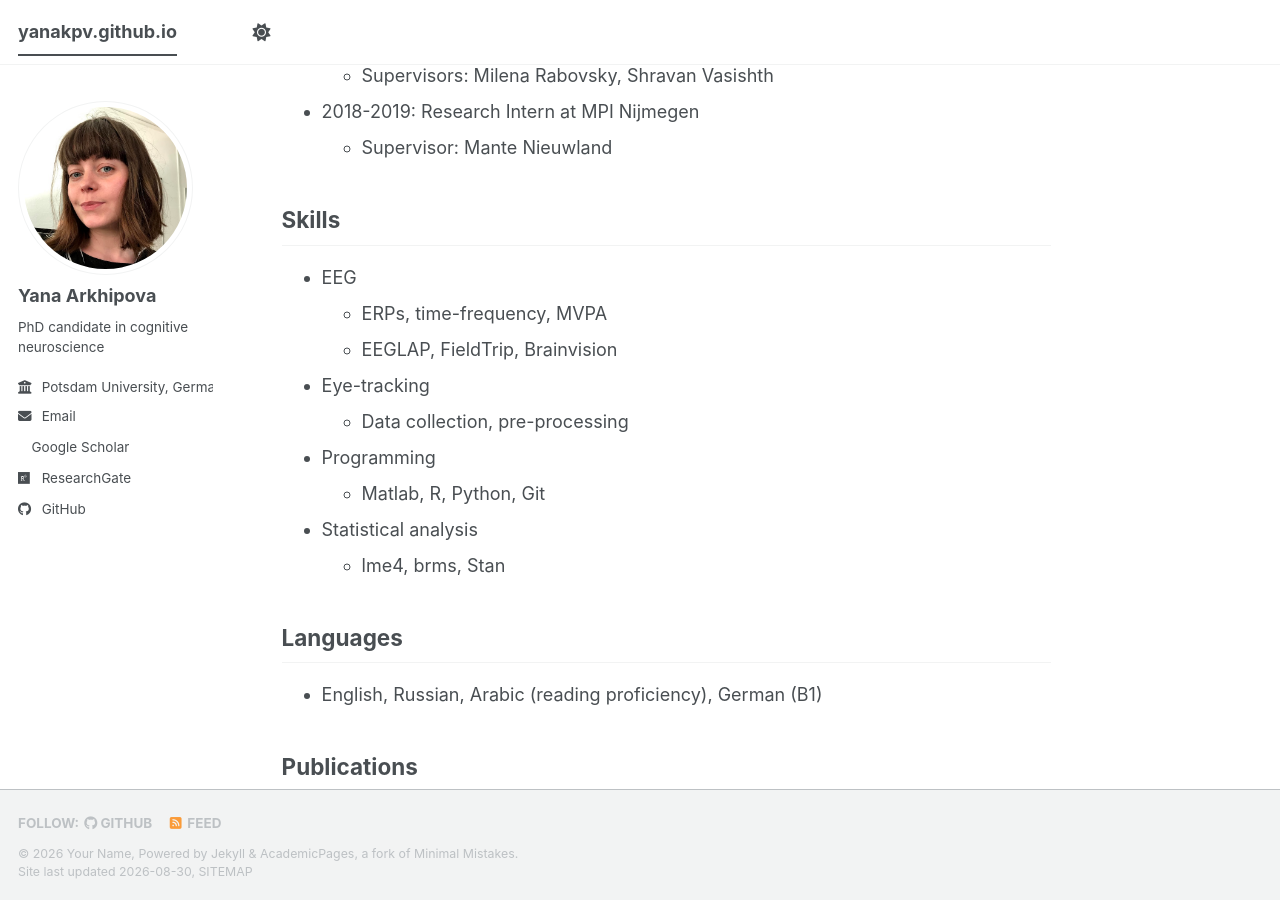
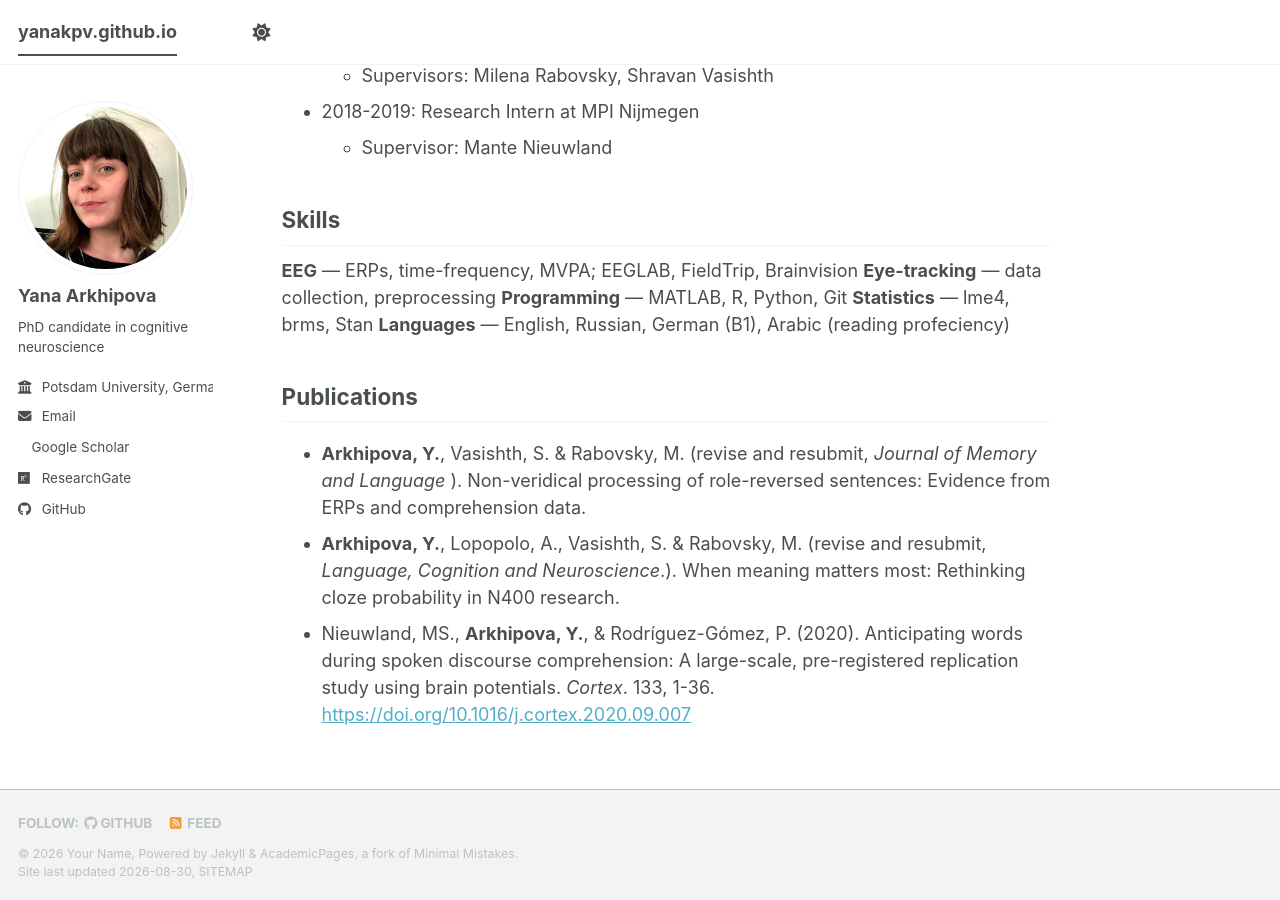
Before and after one commit to yanakpv/yanakpv.github.io, a Jekyll site: the page built from _pages/about.md, in a window 1280 px wide and 900 px high, scrolled down 987 px. Built offline with Jekyll 4.4.1, drawn with Linux system fonts in a browser that asks for light colours; a style sheet for code colours, icons or effects is not loaded.

Commit message:
Update about.md

```diff
--- a/_pages/about.md
+++ b/_pages/about.md
@@ -37,19 +37,12 @@ Before starting my PhD I spent a year at the Max Planck Institute for Psycholing
 
 ## Skills
 
-* EEG
-  * ERPs, time-frequency, MVPA
-  * EEGLAP, FieldTrip, Brainvision
-* Eye-tracking
-  * Data collection, pre-processing
-* Programming
-  * Matlab, R, Python, Git
-* Statistical analysis
-  * lme4, brms, Stan
+**EEG** — ERPs, time-frequency, MVPA; EEGLAB, FieldTrip, Brainvision
+**Eye-tracking** — data collection, preprocessing
+**Programming** — MATLAB, R, Python, Git
+**Statistics** — lme4, brms, Stan
+**Languages** — English, Russian, German (B1), Arabic (reading profeciency)
 
-## Languages
-
-* English, Russian, Arabic (reading proficiency), German (B1)
 
 ## Publications
 
```
